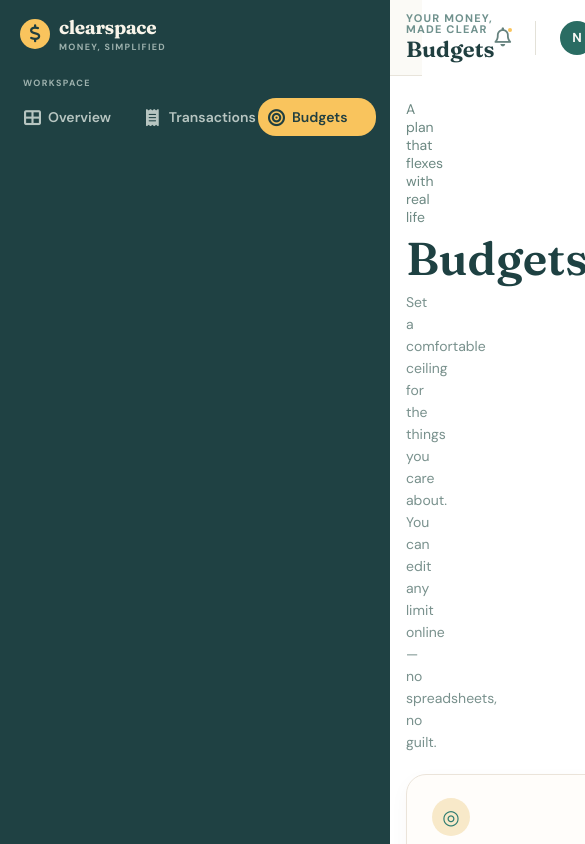
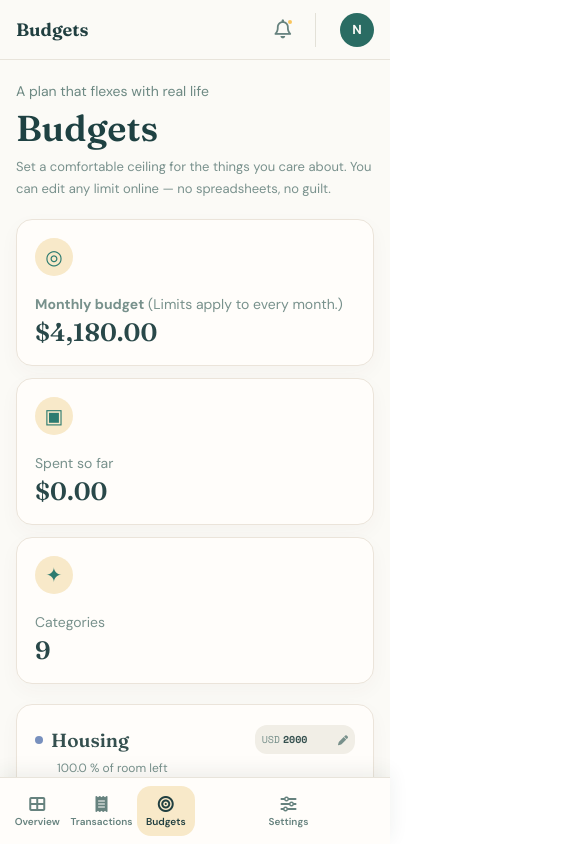
Before and after one commit to emperorfrost17-png/finance-tracker-app, a React (Vite) app: page /budget in a window 390 px wide. Shown: the top 844 px of the page, 585 px wide, since content can reach past the window. Built offline with nearby package versions, Linux system fonts and the light colour scheme; no server answers.

Commit message:
did the responsive css

```diff
--- a/src/App.css
+++ b/src/App.css
@@ -6,6 +6,7 @@
 .main-content {
   flex: 1 1 auto;
   min-width: 0;
+  min-height: 100vh;
   background: #fbfaf6;
 }
 
@@ -48,3 +49,22 @@
     transform: translate(-50%, 0);
   }
 }
+
+@media (max-width: 600px), (orientation: landscape) and (max-height: 500px) {
+  .App {
+    display: block;
+    min-height: 100vh;
+  }
+
+  .main-content {
+    width: 100%;
+    min-height: 100vh;
+    margin: 0 auto;
+  }
+}
+
+@media (orientation: landscape) and (max-height: 500px) {
+  .App > .main-content {
+    max-width: 720px;
+  }
+}
--- a/src/components/Header.css
+++ b/src/components/Header.css
@@ -101,10 +101,44 @@
 
 @media (max-width: 560px) {
   .header {
+    min-height: 60px;
     padding: 0 16px;
+  }
+
+  .header__eyebrow {
+    display: none;
+  }
+
+  .header h1 {
+    font-size: 18px;
   }
 
   .header__name {
     display: none;
   }
 }
+
+@media (min-width: 561px) and (max-width: 760px) {
+  .header {
+    min-height: 66px;
+    padding-right: 22px;
+    padding-left: 22px;
+  }
+}
+
+@media (orientation: landscape) and (max-height: 500px) {
+  .header {
+    min-height: 54px;
+    padding-right: 20px;
+    padding-left: 20px;
+  }
+
+  .header__eyebrow,
+  .header__name {
+    display: none;
+  }
+
+  .header h1 {
+    font-size: 18px;
+  }
+}
--- a/src/components/Sidebar.css
+++ b/src/components/Sidebar.css
@@ -189,28 +189,102 @@
   font-size: 12px;
 }
 
-@media (max-width: 560px) {
+@media (min-width: 601px) and (max-width: 1024px) {
   .sidebar {
-    position: static;
+    width: 205px;
+    flex-basis: 205px;
+    padding-right: 12px;
+    padding-left: 12px;
+  }
+
+  .brand-copy strong {
+    font-size: 17px;
+  }
+}
+
+@media (max-width: 600px), (orientation: landscape) and (max-height: 500px) {
+  .sidebar {
+    position: fixed;
+    z-index: 30;
+    top: auto;
+    right: 0;
+    bottom: 0;
+    left: 0;
     width: 100%;
-    flex-basis: 100%;
+    flex: 0 0 auto;
     height: auto;
     min-height: auto;
     max-height: none;
-    padding: 14px;
+    padding: 8px 8px calc(8px + env(safe-area-inset-bottom));
+    border-top: 1px solid #e8e4db;
+    color: #35504f;
+    background: #fffdfa;
+    box-shadow: 0 -5px 18px rgba(40, 58, 53, 0.08);
+  }
+
+  .sidebar__top,
+  .sidebar__label,
+  .sidebar__bottom {
+    display: none;
   }
 
   .sidebar__nav {
-    margin-top: 24px;
+    display: flex;
+    width: 100%;
+    margin: 0;
   }
 
   .sidebar__list {
-    grid-template-columns: repeat(3, minmax(0, 1fr));
+    display: flex;
+    flex: 1 1 0;
+    justify-content: space-around;
+    gap: 2px;
   }
 
-  .sidebar__label--personal,
-  .sidebar__label--personal + .sidebar__list,
-  .sidebar__bottom {
-    display: none;
+  .sidebar__list li {
+    flex: 1 1 0;
+  }
+
+  .sidebar__item {
+    min-height: 50px;
+    flex-direction: column;
+    justify-content: center;
+    gap: 4px;
+    padding: 5px 2px;
+    border-radius: 14px;
+    color: #66827e;
+    font-size: 10px;
+    line-height: 1.1;
+    text-align: center;
+  }
+
+  .sidebar__item:hover {
+    color: #294d4b;
+    background: #f6f3ed;
+  }
+
+  .sidebar__item--active,
+  .sidebar__item--active:hover {
+    color: #213f40;
+    background: #f8e9c9;
+  }
+
+  .sidebar__icon {
+    width: auto;
+    font-size: 16px;
   }
 }
+
+@media (orientation: landscape) and (max-height: 500px) {
+  .sidebar {
+    right: 0;
+    left: 0;
+    width: min(100%, 720px);
+    margin-right: auto;
+    margin-left: auto;
+  }
+
+  .sidebar__nav {
+    margin-top: 0;
+  }
+}
--- a/src/pages/BudgetPage.css
+++ b/src/pages/BudgetPage.css
@@ -252,3 +252,92 @@
     display: none;
   }
 }
+
+@media (min-width: 761px) and (max-width: 900px) {
+  .budgets-content {
+    padding: 34px 26px 56px;
+  }
+
+  .budget-summary,
+  .budget-grid {
+    grid-template-columns: repeat(2, minmax(0, 1fr));
+  }
+
+  .budget-summary .summary-card:last-child {
+    grid-column: 1 / -1;
+  }
+}
+
+@media (max-width: 600px), (orientation: landscape) and (max-height: 500px) {
+  .budgets-content {
+    padding: 22px 16px 104px;
+  }
+
+  .budgets-intro h2 {
+    font-size: 36px;
+  }
+
+  .budgets-intro span {
+    font-size: 13px;
+  }
+
+  .budget-summary {
+    gap: 12px;
+    margin-bottom: 20px;
+  }
+
+  .summary-card {
+    min-height: 136px;
+    padding: 18px;
+    border-radius: 16px;
+  }
+
+  .summary-card strong {
+    font-size: 25px;
+  }
+
+  .budget-grid {
+    gap: 14px;
+  }
+
+  .budget-card {
+    min-width: 0;
+    padding: 20px 18px;
+    border-radius: 16px;
+  }
+
+  .budget-card h3 {
+    font-size: 19px;
+  }
+
+  .budget-card__heading > div {
+    min-width: 0;
+    gap: 8px;
+  }
+
+  .budget-limit {
+    gap: 3px;
+    padding: 7px;
+    font-size: 10px;
+  }
+
+  .budget-limit input {
+    width: 52px;
+    font-size: 10px;
+  }
+}
+
+@media (orientation: landscape) and (max-height: 500px) {
+  .budgets-content {
+    padding: 18px 24px 92px;
+  }
+
+  .budget-summary,
+  .budget-grid {
+    grid-template-columns: repeat(2, minmax(0, 1fr));
+  }
+
+  .budget-summary .summary-card:last-child {
+    grid-column: auto;
+  }
+}
--- a/src/pages/OverviewPage.css
+++ b/src/pages/OverviewPage.css
@@ -643,3 +643,191 @@
     margin-right: 0;
   }
 }
+
+@media (min-width: 761px) and (max-width: 900px) {
+  .overview-content {
+    padding: 32px 26px 56px;
+  }
+
+  .overview-grid--top,
+  .overview-grid--bottom {
+    grid-template-columns: 1fr;
+  }
+
+  .welcome-row h1 {
+    font-size: 34px;
+  }
+
+  .balance-banner {
+    padding: 28px;
+  }
+}
+
+@media (max-width: 600px), (orientation: landscape) and (max-height: 500px) {
+  .App.overview-page {
+    display: block;
+  }
+
+  .overview-content {
+    padding: 20px 16px 104px;
+  }
+
+  .welcome-row {
+    gap: 14px;
+    margin-bottom: 18px;
+  }
+
+  .welcome-eyebrow {
+    margin-bottom: 7px;
+    font-size: 12px;
+  }
+
+  .welcome-row h1 {
+    font-size: 30px;
+    letter-spacing: -0.5px;
+  }
+
+  .overview-actions {
+    width: 100%;
+    justify-content: flex-start;
+    padding-bottom: 0;
+  }
+
+  .month-select {
+    min-height: 38px;
+    padding: 0 9px;
+  }
+
+  .month-select select {
+    width: 138px;
+    flex-basis: 138px;
+    font-size: 11px;
+  }
+
+  .overview-actions .add-button {
+    min-height: 38px;
+    padding: 9px 14px;
+    font-size: 12px;
+  }
+
+  .balance-banner {
+    display: grid;
+    grid-template-columns: minmax(0, 1fr);
+    gap: 16px;
+    min-height: 0;
+    margin-bottom: 16px;
+    padding: 22px 20px;
+    border-radius: 14px;
+  }
+
+  .balance-copy strong {
+    font-size: 42px;
+  }
+
+  .balance-copy p {
+    font-size: 12px;
+  }
+
+  .balance-stats {
+    grid-template-columns: repeat(2, minmax(0, 1fr));
+    gap: 10px 16px;
+    align-content: start;
+  }
+
+  .balance-stats span {
+    font-size: 11px;
+  }
+
+  .balance-stats strong {
+    font-size: 13px;
+  }
+
+  .overview-grid {
+    gap: 16px;
+  }
+
+  .overview-grid--top {
+    margin-bottom: 16px;
+  }
+
+  .dashboard-panel {
+    min-height: 0;
+    padding: 20px 18px;
+    border-radius: 14px;
+  }
+
+  .panel-heading h2 {
+    font-size: 18px;
+  }
+
+  .panel-note {
+    font-size: 11px;
+  }
+
+  .bar-chart {
+    height: 160px;
+    margin: 18px 0 2px;
+  }
+
+  .spending-panel,
+  .category-panel,
+  .budget-panel,
+  .activity-panel {
+    min-height: 0;
+  }
+}
+
+@media (orientation: landscape) and (max-height: 500px) {
+  .overview-content {
+    padding: 18px 24px 92px;
+  }
+
+  .overview-grid--top,
+  .overview-grid--bottom {
+    grid-template-columns: 1fr;
+  }
+
+  .welcome-row {
+    align-items: flex-end;
+    flex-direction: row;
+    justify-content: space-between;
+    gap: 16px;
+    margin-bottom: 16px;
+  }
+
+  .welcome-row h1 {
+    font-size: 28px;
+  }
+
+  .overview-actions {
+    width: auto;
+    flex: 0 0 auto;
+    justify-content: flex-end;
+  }
+
+  .balance-banner {
+    display: flex;
+    align-items: center;
+    gap: 16px;
+    min-height: 132px;
+    padding: 18px 20px;
+  }
+
+  .balance-copy {
+    flex: 1 1 auto;
+    min-width: 0;
+  }
+
+  .balance-copy strong {
+    font-size: 38px;
+  }
+
+  .balance-stats {
+    flex: 0 0 42%;
+    margin: 0;
+  }
+
+  .bar-chart {
+    height: 140px;
+  }
+}
--- a/src/pages/SettingsPage.css
+++ b/src/pages/SettingsPage.css
@@ -297,3 +297,40 @@
     text-align: left;
   }
 }
+
+@media (max-width: 600px), (orientation: landscape) and (max-height: 500px) {
+  .settings-content {
+    width: calc(100% - 32px);
+    padding: 22px 0 104px;
+  }
+
+  .settings-intro h2 {
+    font-size: 36px;
+  }
+
+  .settings-card,
+  .reset-card {
+    border-radius: 16px;
+  }
+
+  .settings-card__header {
+    padding: 20px 18px;
+  }
+
+  .settings-fields {
+    padding: 20px 18px;
+  }
+
+  .reset-card {
+    gap: 18px;
+    padding: 20px 18px;
+  }
+}
+
+@media (orientation: landscape) and (max-height: 500px) {
+  .settings-content {
+    max-width: 672px;
+    padding-top: 18px;
+    padding-bottom: 92px;
+  }
+}
--- a/src/pages/TransactionsPage.css
+++ b/src/pages/TransactionsPage.css
@@ -413,3 +413,114 @@
     flex-basis: 100%;
   }
 }
+
+@media (min-width: 761px) and (max-width: 900px) {
+  .transactions-content {
+    padding: 34px 26px 56px;
+  }
+}
+
+@media (max-width: 600px), (orientation: landscape) and (max-height: 500px) {
+  .transactions-content {
+    padding: 22px 16px 104px;
+  }
+
+  .transactions-intro {
+    gap: 14px;
+    margin-bottom: 18px;
+  }
+
+  .transactions-intro h2 {
+    font-size: 32px;
+  }
+
+  .transaction-add {
+    min-height: 40px;
+  }
+
+  .transaction-toolbar {
+    gap: 9px;
+    padding: 12px;
+  }
+
+  .transaction-filter-wrap {
+    flex: 1 1 140px;
+    min-width: 0;
+  }
+
+  .transaction-filter-select {
+    min-width: 0;
+    font-size: 12px;
+  }
+
+  .transaction-list {
+    padding: 0 10px;
+  }
+
+  .transaction-row {
+    grid-template-columns: 36px minmax(0, 1fr) auto;
+    gap: 9px;
+    min-height: 68px;
+    padding: 0 4px;
+  }
+
+  .transaction-icon {
+    width: 36px;
+    height: 36px;
+    font-size: 16px;
+  }
+
+  .transaction-info strong {
+    overflow: hidden;
+    font-size: 13px;
+    text-overflow: ellipsis;
+    white-space: nowrap;
+  }
+
+  .transaction-info small {
+    gap: 4px;
+    overflow: hidden;
+    font-size: 10px;
+    text-overflow: ellipsis;
+  }
+
+  .transaction-info p {
+    overflow: hidden;
+    margin-top: 4px;
+    font-size: 11px;
+    text-overflow: ellipsis;
+    white-space: nowrap;
+  }
+
+  .transaction-amount {
+    gap: 5px;
+  }
+
+  .transaction-amount strong {
+    font-size: 11px;
+  }
+
+  .transaction-delete,
+  .transaction-edit {
+    width: 25px;
+    height: 25px;
+    opacity: 1;
+  }
+
+  .transaction-delete i,
+  .transaction-edit i {
+    font-size: 11px;
+  }
+}
+
+@media (orientation: landscape) and (max-height: 500px) {
+  .transactions-content {
+    padding: 18px 24px 92px;
+  }
+
+  .transactions-intro {
+    align-items: flex-end;
+    flex-direction: row;
+    justify-content: space-between;
+  }
+}
```
